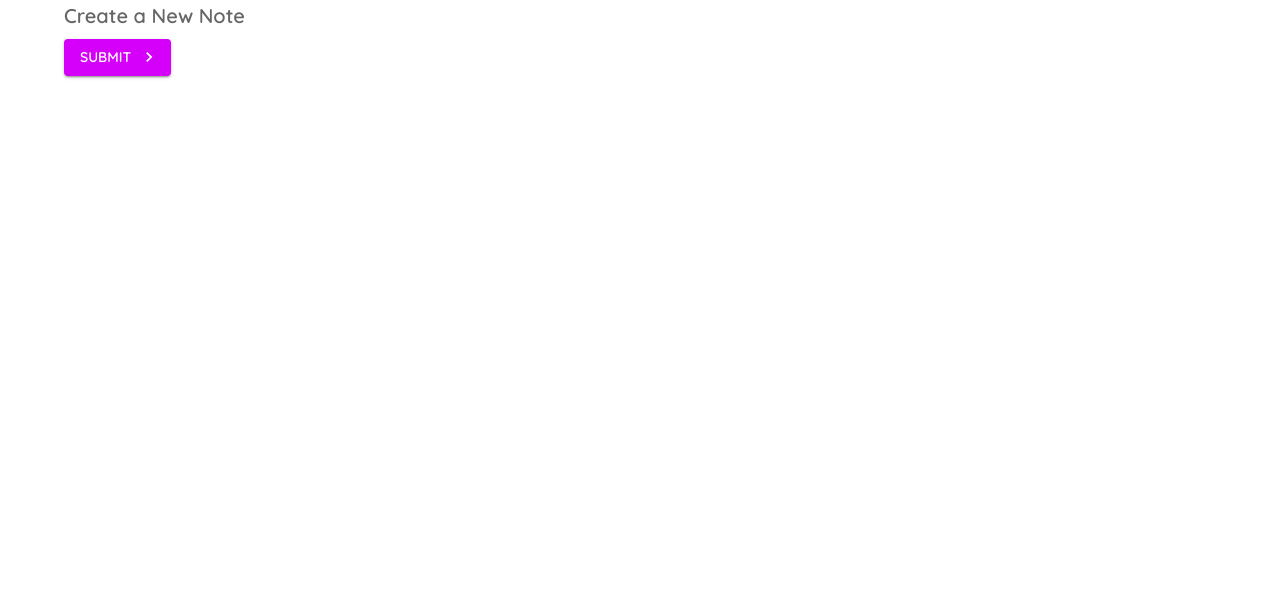
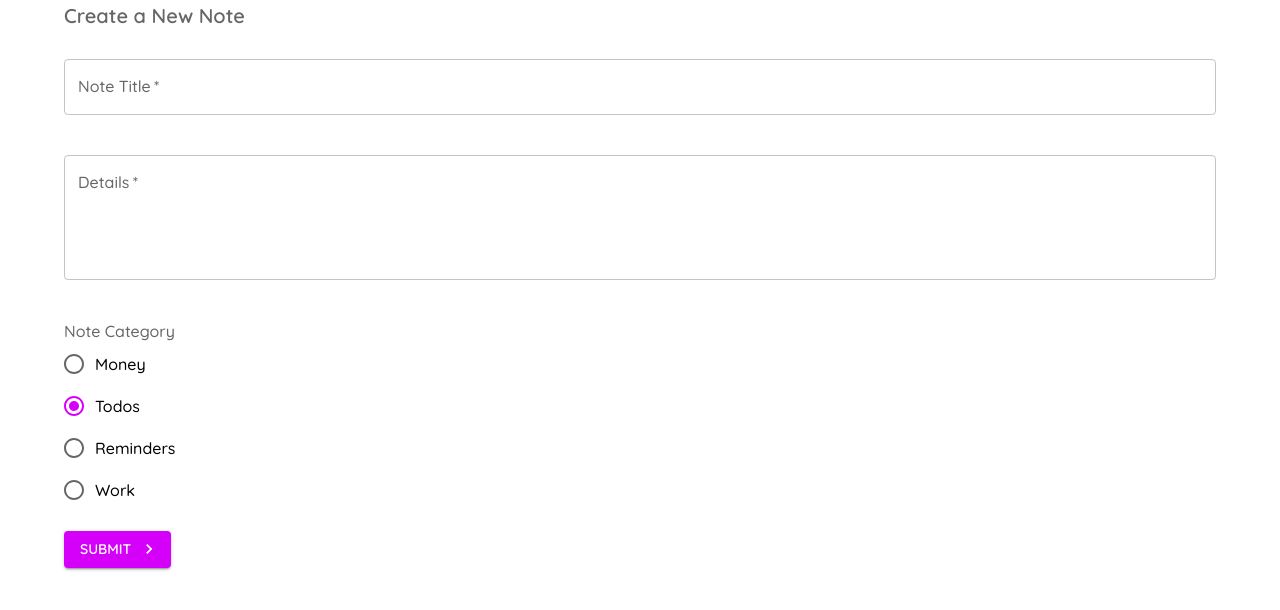
Before and after one commit to johnkeychishugi/logy-material-ui, a React (Create React App) app: page /create in a window 1280 px wide. Shown: the top 610 px of the page. Built offline with nearby package versions, Linux system fonts and the light colour scheme.

Commit message:
ft-radio-button

```diff
--- a/src/pages/Create.js
+++ b/src/pages/Create.js
@@ -1,14 +1,42 @@
-import React from 'react'
-import { Typography, Button, Container } from '@mui/material';
+import { useState } from 'react'
+import { Typography, Button, Container, TextField, Radio,
+         RadioGroup, FormControlLabel, FormControl, FormLabel } from '@mui/material';
 import {  makeStyles } from '@mui/styles';
 import KeyboardArrowRightIcon from '@mui/icons-material/KeyboardArrowRight';
 
 const useStyles = makeStyles({
-
+  field:{
+    marginTop: '20px !important',
+    marginBottom: '20px !important',
+    display: 'block'
+  }
 });
 
 const Create = () => {
+  const [title,setTitle] = useState('');
+  const [details,setDetails] = useState('');
+  const [titleError,setTitleError] = useState(false);
+  const [detailsError,setDetailsError] = useState(false);
+  const [category,setCategory] = useState('todos');
   const classes = useStyles();
+
+  const handleSubmit = (e) =>{
+    e.preventDefault();
+    setTitleError(false);
+    setDetailsError(false);
+
+    if(title === ''){
+       setTitleError(true);
+    }
+
+    if(details === ''){
+      setDetailsError(true);
+   }
+
+    if(title && details){
+      console.log(title,details,category);
+    }
+  }
 
   return (
     <Container>
@@ -20,8 +48,42 @@ const Create = () => {
         >
           Create a New Note
         </Typography>
-        <Button
-          onClick={ ()=>{console.log('You clicked me') }}
+        <form noValidate autoComplete="off"  onSubmit={handleSubmit}>
+          <TextField
+            onChange={(e) => setTitle(e.target.value)}
+            className={classes.field}
+            label="Note Title"
+            variant="outlined"
+            color="secondary"
+            fullWidth
+            required
+            error={titleError}
+            helperText={titleError ? 'Title is required' : ''}
+          />
+          <TextField
+            onChange={(e) => setDetails(e.target.value)}
+            className={classes.field}
+            label="Details"
+            variant="outlined"
+            color="secondary"
+            multiline
+            rows={4}
+            fullWidth
+            required
+            error={detailsError}
+            helperText={detailsError ? 'Details is required' : ''}
+          />
+          <FormControl className={classes.field}>
+            <FormLabel>Note Category</FormLabel>
+            <RadioGroup value={category} onChange={(e)=> setCategory(e.target.value) }>
+                <FormControlLabel value="money" control={<Radio color="secondary" />} label="Money"/>
+                <FormControlLabel value="todos" control={<Radio color="secondary" />} label="Todos"/>
+                <FormControlLabel value="reminders" control={<Radio color="secondary" />} label="Reminders"/>
+                <FormControlLabel value="work" control={<Radio color="secondary" />} label="Work"/>
+            </RadioGroup>
+          </FormControl>
+          <br />
+           <Button
           type="submit"
           color="secondary"
           variant="contained"
@@ -29,6 +91,7 @@ const Create = () => {
         >
           Submit
         </Button>
+        </form>
     </Container>
   )
 }
```
